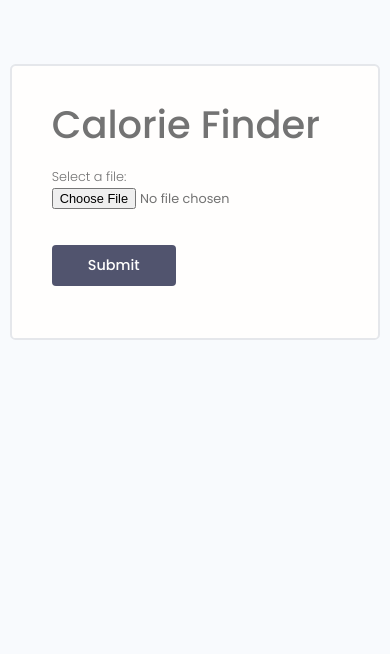
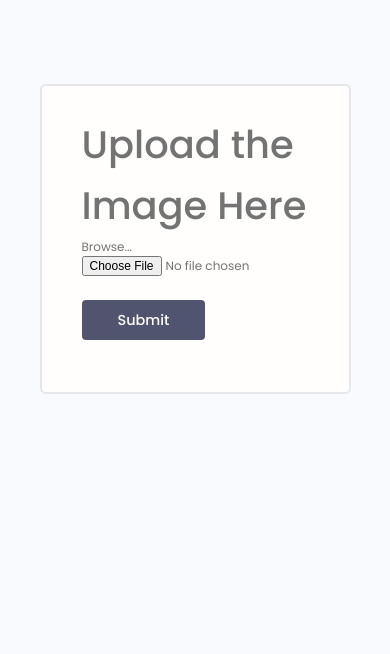
Before and after one commit to Ujjawal55/ai_project, a Django app: page / in a window 390 px wide. Shown: the top 654 px of the page. Run offline with Django 5.2, Linux system fonts and the light colour scheme.

Commit message:
add the upload functionality

```diff
--- a/calorie/templates/calorie/index.html
+++ b/calorie/templates/calorie/index.html
@@ -1,19 +1,46 @@
-{% extends 'base.html' %} {% block content %}
+{% extends 'base.html' %}
+{% load static %}
+
+{% block content %}
+{% if page != "result" %}
 
 <main class="formPage my-xl">
   <div class="content-box">
     <div class="formWrapper">
-      <h1>Calorie Finder</h1>
+      <h1>Upload the Image Here</h1>
       <form class="form" method="POST" enctype="multipart/form-data">
         {% csrf_token %}
-
-        <div class="form__field">
-          <label for="formInput#text">{{ form.as_p }}</label>
+        <div class="file-input-container">
+          <label for="id_file">Browse...</label>
+          <input type="file" id="id_file" name="file" accept="image/*">
         </div>
-
-        <input class="btn btn--sub btn--lg  my-md" type="submit" value="Submit" />
+        <input class="btn btn--sub btn--lg my-md" type="submit" value="Submit" />
       </form>
     </div>
   </div>
 </main>
+
+{% else %}
+<main class="formPage my-xl">
+  <div class="content-wrapper">
+    <div class="content-box">
+      <div class="formWrapper">
+        <h1>here the name of the image will come</h1>
+        <div class="image-container">
+          {% comment %}
+          #NOTE: this is the command to append the string in the django ('String'|:add anotherstring)
+          {% endcomment %}
+          <img src="{% static 'images/'|add:file_name %}" alt="Food Image" class="food-image">
+        </div>
+      </div>
+    </div>
+    <div class="content-box">
+      <div class="formWrapper">
+        <h2>this is for the calorie content</h2>
+      </div>
+    </div>
+  </div>
+</main>
+
+{% endif %}
 {% endblock content %}
--- a/calorie/urls.py
+++ b/calorie/urls.py
@@ -2,5 +2,6 @@
 from calorie import views
 
 urlpatterns = [
-    path("", views.homePage, name="homePage"),
+    path("", views.upload_view, name="homePage"),
+    path("result/<str:file_name>", views.result_view, name="result"),
 ]
--- a/calorie/views.py
+++ b/calorie/views.py
@@ -1,9 +1,26 @@
-from django.shortcuts import render
+from django.shortcuts import render, redirect
 from calorie.forms import FileUploadForm
-# Create your views here.
+from django.core.files.storage import default_storage
+
+# TODO: add the handle when the image that is uploaded is not valid..
 
 
-def homePage(request):
-    form = FileUploadForm()
-    context = {"form": form}
+def upload_view(request):
+    if request.method == "POST":
+        form = FileUploadForm(request.POST, request.FILES)
+
+        if form.is_valid():
+            uploaded_file = request.FILES["file"]
+            file_name = default_storage.save(uploaded_file.name, uploaded_file)
+            return redirect("result", file_name=file_name)
+
+    else:
+        form = FileUploadForm()
+        context = {"form": form}
+        return render(request, "calorie/index.html", context)
+
+
+def result_view(request, file_name):
+    page = "result"
+    context = {"page": page, "file_name": file_name}
     return render(request, "calorie/index.html", context)
--- /dev/null
+++ b/static/styles/index.css
@@ -0,0 +1,56 @@
+.content-wrapper {
+  display: flex;
+  justify-content: space-around;
+  align-items: stretch;
+  height: 80vh;
+  flex-wrap: wrap;
+  /* Allow items to wrap on smaller screens */
+}
+
+.content-box {
+  width: 40%;
+  overflow: hidden;
+  border-radius: 8px;
+  padding: 20px;
+  display: flex;
+  flex-direction: column;
+  margin-bottom: 20px;
+  /* Add some space between boxes when stacked */
+}
+
+.formWrapper {
+  display: flex;
+  flex-direction: column;
+  flex-grow: 1;
+}
+
+.image-container {
+  flex-grow: 1;
+  display: flex;
+  justify-content: center;
+  align-items: center;
+  overflow: hidden;
+}
+
+.food-image {
+  max-width: 100%;
+  max-height: 100%;
+  object-fit: contain;
+  border: 2px solid var(--color-light);
+  border-radius: 0.7rem;
+}
+
+/* Media query for smaller screens */
+@media (max-width: 768px) {
+  .content-wrapper {
+    flex-direction: column;
+    height: auto;
+  }
+
+  .content-box {
+    width: 90%;
+    /* Adjust width for mobile */
+    margin: 0 auto 20px;
+    /* Center the boxes and add space between them */
+  }
+}
--- a/templates/base.html
+++ b/templates/base.html
@@ -14,6 +14,9 @@
   <link rel="stylesheet" href='{% static "uikit/styles/uikit.css" %}' />
   <!-- Dev Search UI -->
   <link rel="stylesheet" href='{% static "styles/app.css" %}' />
+  <!--- Index file css -->
+  <link rel="stylesheet" href='{% static "styles/index.css" %}' />
+
 </head>
 
 <body>
```
Also changed, not shown: caloriefinder/settings.py (+5 -3 lines), static/images/nick-karvounis.jpg (added), static/images/nick-karvounis_tVW6Nmu.jpg (added), 3 other files.
